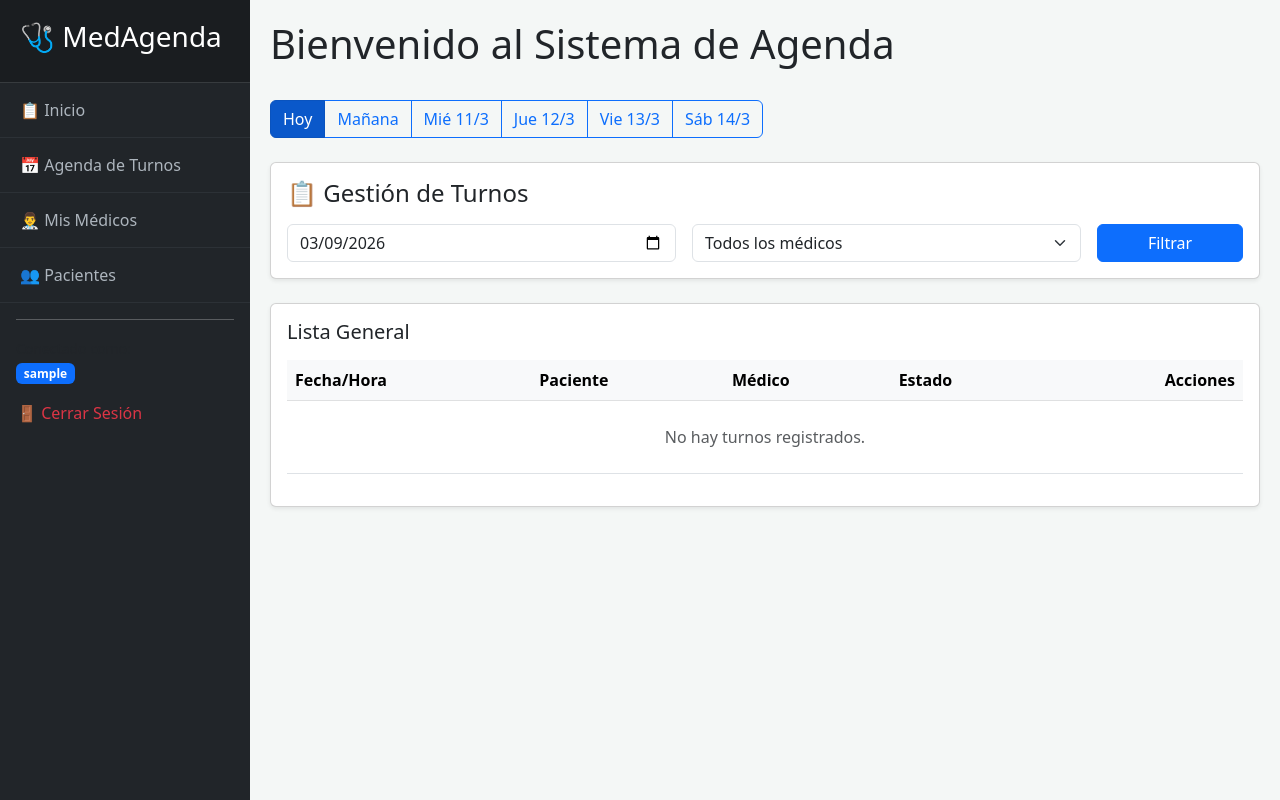
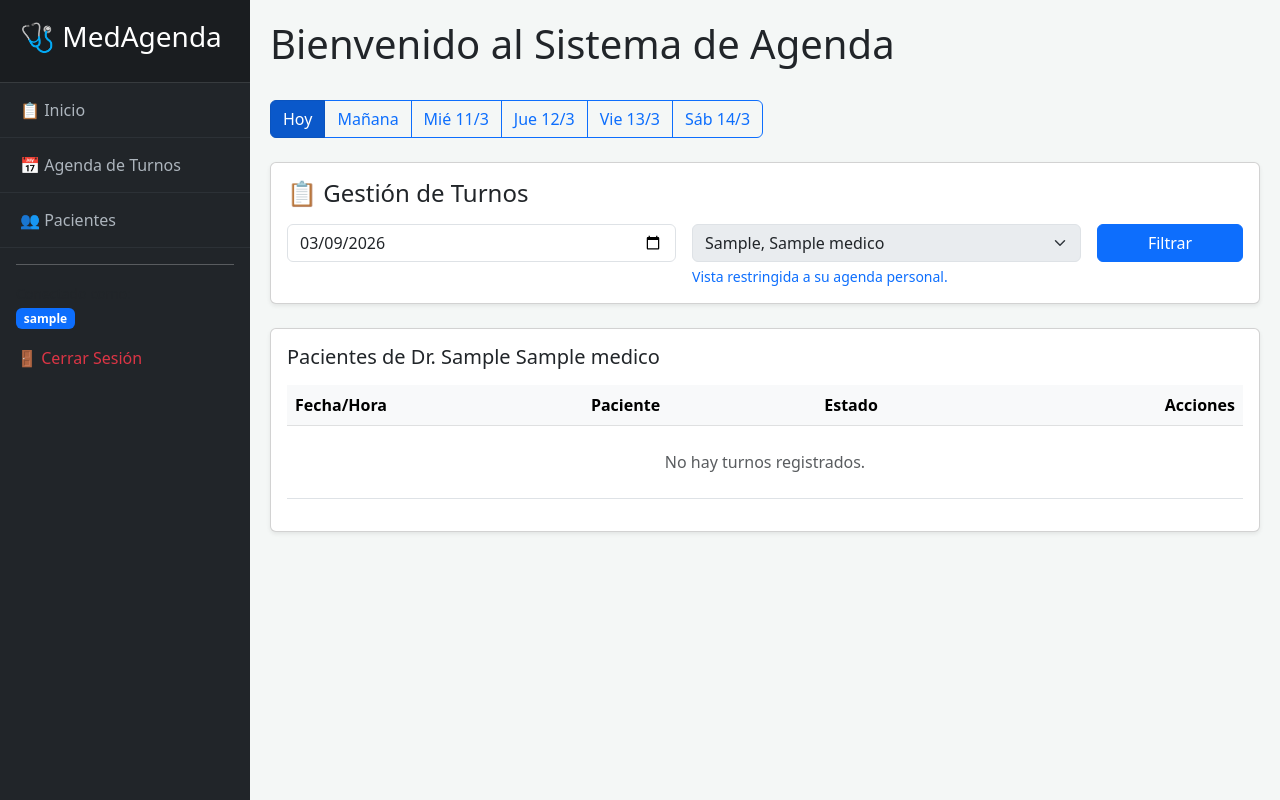
Before and after one commit to marzvk/Agenda-medico--Django, a Django app: page /agenda/ in a window 1280 px wide. Run offline with Django 5.2, Linux system fonts and the light colour scheme; a user stored in the database is signed in; tables that the repository leaves empty hold one stand-in row (values such as "Sample post").

Commit message:
Implementación de autenticación y personalización de vistas por rol (v3.1)
Descripción (Detalles):

Auth: Integración de django.contrib.auth y protección de todas las vistas con el decorador @login_required.

Modelos: Vinculación del modelo Medico con User mediante OneToOneField.

Templates: Creación de la interfaz de Login personalizada con Bootstrap y actualización del base.html para estados de sesión.

Lógica de Negocio: Implementación de filtrado dinámico en Agenda, Slots y Pacientes para restringir la visibilidad de datos según el médico logueado.

Optimización: Creación de un context_processor global para manejar la variable es_medico en todos los templates.

```diff
--- /dev/null
+++ b/agenda/context_processors.py
@@ -0,0 +1,10 @@
+# agenda/context_processors.py
+
+
+def auth_perfil(request):
+    if request.user.is_authenticated:
+        return {
+            "es_medico": hasattr(request.user, "perfil_medico"),
+            "medico_actual": getattr(request.user, "perfil_medico", None),
+        }
+    return {"es_medico": False, "medico_actual": None}
--- a/agenda/templates/agenda/paciente/pacientes.html
+++ b/agenda/templates/agenda/paciente/pacientes.html
@@ -65,6 +65,7 @@
                             <a href="{% url 'agenda:editar_paciente' p.id %}" class="btn btn-sm btn-outline-secondary">
                                     ✏️ Editar
                                 </a>
+                            {% if not es_medico %}
                             <form method="POST" style="display:inline;">
                                 {% csrf_token %}
                                 <input type="hidden" name="paciente_id" value="{{ p.id }}">
@@ -73,6 +74,7 @@
                                     <i class="bi bi-trash"></i> Borrar
                                 </button>
                             </form>
+                            {% endif %}
                             </div>
                         </td>
                     </tr>
--- a/agenda/templates/agenda/turnos/lista_turnos.html
+++ b/agenda/templates/agenda/turnos/lista_turnos.html
@@ -19,14 +19,23 @@
                 <input type="date" name="fecha" class="form-control" value="{{ fecha_actual }}">
             </div>
             <div class="col-md-5">
-                <select name="medico" class="form-select">
-                    <option value="">Todos los médicos</option>
+                <select name="medico" class="form-select" {% if es_medico %}disabled{% endif %}>
+                    {% if not es_medico %}
+                        <option value="">Todos los médicos</option>
+                    {% endif %}
+
                     {% for m in medicos %}
                     <option value="{{ m.id }}" {% if m.id in medico_seleccionado_lista %}selected{% endif %}>
-                        {{ m.nombre }}
+                        {{ m.apellido }}, {{ m.nombre }}
                     </option>
                     {% endfor %}
                 </select>
+
+                {% if es_medico %}
+                    <input type="hidden" name="medico" value="{{ medico_seleccionado.id }}">
+                    <div class="form-text text-primary">Vista restringida a su agenda personal.</div>
+                {% endif %}
+
             </div>
             <div class="col-md-2">
                 <button type="submit" class="btn btn-primary w-100">Filtrar</button>
--- a/agenda/views/medico_views.py
+++ b/agenda/views/medico_views.py
@@ -8,6 +8,7 @@ from agenda.forms import DisponibilidadFormSet, MedicoTiempoForm
 from django.contrib import messages
 
 
+@login_required
 def lista_medicos(request):
     hoy = timezone.now().date()
 
@@ -23,7 +24,7 @@ def lista_medicos(request):
     )
 
 
-# @login_required
+@login_required
 def agenda_medico(request, medico_id):
 
     medico = get_object_or_404(Medico, pk=medico_id)
@@ -46,6 +47,7 @@ def agenda_medico(request, medico_id):
     )
 
 
+@login_required
 def gestionar_disponibilidad(request, medico_id):
     medico = get_object_or_404(Medico, id=medico_id)
 
--- a/agenda/views/turnos_views.py
+++ b/agenda/views/turnos_views.py
@@ -5,6 +5,7 @@ from django.contrib import messages
 from agenda.services.turno_service import TurnoService
 from django.core.exceptions import ValidationError
 from datetime import date, timedelta
+from django.contrib.auth.decorators import login_required
 
 
 def index(request):
@@ -12,15 +13,26 @@ def index(request):
 
 
 # MOSTRAR LOS SLOTS
+@login_required
 def lista_slots(request):
-
     fecha_query = request.GET.get("fecha")
     medico_id = request.GET.get("medico")
-
     hoy = date.today()
 
+    # 1. Identificar si es Médico y definir el QuerySet base
+    es_medico = hasattr(request.user, "perfil_medico")
+
+    if es_medico:
+        medico_actual = request.user.perfil_medico
+        slots_base = Slot.objects.filter(medico=medico_actual, disponible=True)
+        lista_medicos = [medico_actual]
+    else:
+        slots_base = Slot.objects.filter(disponible=True)
+        lista_medicos = Medico.objects.all()
+
+    # 2. Lógica de "Próximo disponible" y "Días con slots" (usando el base filtrado)
     proximo_disponible = (
-        Slot.objects.filter(disponible=True, fecha__gt=hoy)
+        slots_base.filter(fecha__gt=hoy)
         .order_by("fecha")
         .values_list("fecha", flat=True)
         .first()
@@ -30,11 +42,15 @@ def lista_slots(request):
         str(proximo_disponible) if proximo_disponible else str(hoy + timedelta(days=1))
     )
 
-    slots = (
-        Slot.objects.filter(disponible=True)
-        .select_related("medico")
-        .order_by("fecha", "hora_inicio")
+    dias_con_slots = (
+        slots_base.filter(fecha__gte=hoy)
+        .values_list("fecha", flat=True)
+        .distinct()
+        .order_by("fecha")
     )
+
+    # 3. Aplicar filtros de búsqueda (Fecha y Médico seleccionado)
+    slots = slots_base.select_related("medico").order_by("fecha", "hora_inicio")
 
     if fecha_query:
         slots = slots.filter(fecha=fecha_query)
@@ -42,30 +58,27 @@ def lista_slots(request):
         slots = slots.filter(fecha__gte=hoy)
 
     medico_seleccionado = None
-    if medico_id:
+    if es_medico:
+        medico_seleccionado = medico_actual
+    elif medico_id:
         slots = slots.filter(medico_id=medico_id)
         medico_seleccionado = Medico.objects.filter(id=medico_id).first()
 
-    dias_con_slots = (
-        Slot.objects.filter(disponible=True, fecha__gte=hoy)
-        .values_list("fecha", flat=True)
-        .distinct()
-        .order_by("fecha")
-    )
-
     context = {
         "slots": slots,
-        "medicos": Medico.objects.all(),
+        "medicos": lista_medicos,
         "fecha_actual": fecha_query or str(hoy),
         "medico_seleccionado": medico_seleccionado,
         "hoy_str": str(hoy),
         "manana_inteligente": target_manana,
         "dias_con_slots": dias_con_slots,
+        "es_medico": es_medico,
     }
     return render(request, "agenda/slots/lista_slots.html", context)
 
 
 # TURNO RESERVA
+@login_required
 def reservar_turno(request, slot_id):
 
     slot = get_object_or_404(Slot, id=slot_id)
@@ -107,6 +120,7 @@ def marcar_asistido(request, turno_id):
 
 
 # LISTA TODOS LOS TURNOS
+@login_required
 def lista_turnos(request):
 
     fecha_query = request.GET.get("fecha")
@@ -130,16 +144,25 @@ def lista_turnos(request):
 
         proximos_dias.append({"fecha": str(dia), "label": label})
 
-    turnos = (
+    turnos_base = (
         Turno.objects.select_related("slot__medico", "paciente")
         .exclude(estado=Turno.EstadoTurno.CANCELADO)
         .order_by("slot__fecha", "slot__hora_inicio")
     )
+    es_medico = hasattr(request.user, "perfil_medico")
 
-    medico_seleccionado = None
-    if medico_id:
-        turnos = turnos.filter(slot__medico_id=medico_id)
-        medico_seleccionado = Medico.objects.filter(id=medico_id).first()
+    if es_medico:
+        # Si es médico, forzamos que solo vea LO SUYO
+        medico_actual = request.user.perfil_medico
+        turnos = turnos_base.filter(slot__medico=medico_actual)
+        medico_seleccionado = medico_actual
+    else:
+        # Si no es médico (Admin/Secretaria)
+        turnos = turnos_base
+        medico_seleccionado = None
+        if medico_id:
+            turnos = turnos.filter(slot__medico_id=medico_id)
+            medico_seleccionado = Medico.objects.filter(id=medico_id).first()
 
     if fecha_query:
         turnos = turnos.filter(slot__fecha=fecha_query)
@@ -157,6 +180,7 @@ def lista_turnos(request):
         "proximos_dias": proximos_dias,
         "fecha_actual": fecha_query or str(hoy),
         "hoy_str": str(hoy),
+        "es_medico": es_medico,
     }
     return render(request, "agenda/turnos/lista_turnos.html", context)
 
--- a/config/settings.py
+++ b/config/settings.py
@@ -62,6 +62,7 @@ TEMPLATES = [
                 "django.template.context_processors.request",
                 "django.contrib.auth.context_processors.auth",
                 "django.contrib.messages.context_processors.messages",
+                "agenda.context_processors.auth_perfil",
             ],
         },
     },
--- a/config/urls.py
+++ b/config/urls.py
@@ -23,6 +23,10 @@ from django.contrib.auth import views as auth_views
 urlpatterns = [
     path("admin/", admin.site.urls),
     path("agenda/", include("agenda.urls")),
-    path("accounts/login/", auth_views.LoginView.as_view(), name="login"),
+    path(
+        "accounts/login/",
+        auth_views.LoginView.as_view(template_name="agenda/registro/login.html"),
+        name="login",
+    ),
     path("accounts/logout/", auth_views.LogoutView.as_view(), name="logout"),
 ]
--- a/templates/base.html
+++ b/templates/base.html
@@ -73,9 +73,11 @@
                 <li>
                     <a href="{% url 'agenda:lista_slots' %}">📅 Agenda de Turnos</a>
                 </li>
+                {% if not es_medico %}
                 <li>
                     <a href="{% url 'agenda:lista_medicos' %}">👨‍⚕️ Mis Médicos</a>
                 </li>
+                {% endif %}
                 <li>
                     <a href="{% url 'agenda:lista_pacientes' %}">👥 Pacientes</a>
                 </li>
```
Also changed, not shown: agenda/views/pacientes_views.py (+28 -11 lines).
